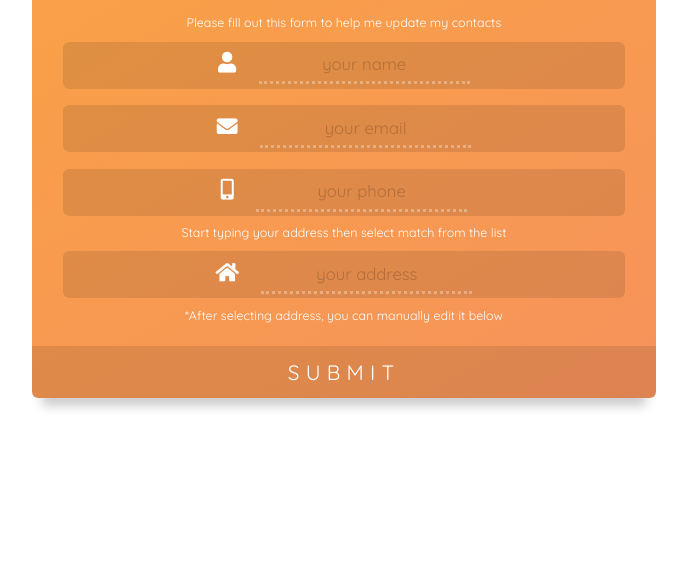
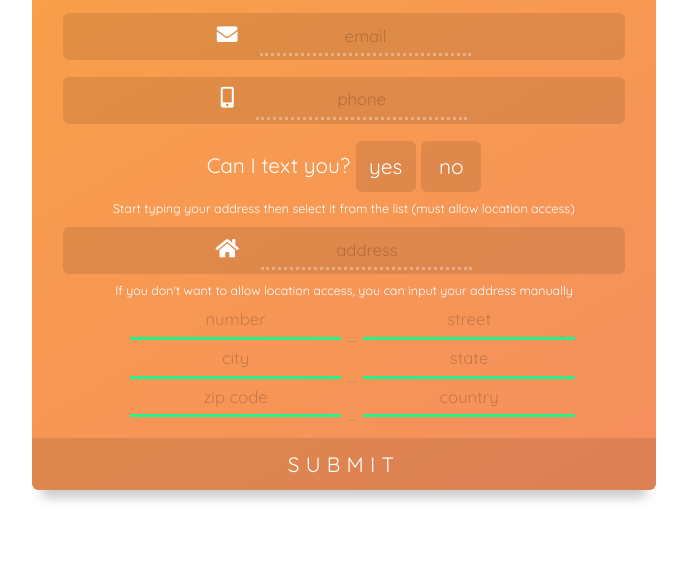
Before and after one commit to gofisk/cic, a plain HTML site: page index.html in a window 1280 px wide. Shown: the part 254-842 px from the top of the page, without its empty margins (296-983 px from the left). Drawn offline with nearby package versions, Linux system fonts and the light colour scheme; some packages are replaced by stand-ins of ours.

Commit message:
Fixes/Additions
Added yes/no sms - need to fix code to actually capture selection.

Show manual address fields

```diff
--- a/index.html
+++ b/index.html
@@ -14,7 +14,7 @@
    <body onload="initialize()">
       <div class="flex-wrap">
          <script type="text/javascript">var submitted=false;</script>
-         <iframe name="hidden_iframe" id="hidden_iframe" style="display:none;" onload="if(submitted) {window.location='https://gofisk.com';}"></iframe>
+         <iframe name="hidden_iframe" id="hidden_iframe" style="display:none;" onload="if(submitted) {window.location='https://gofisk.com/cic';}"></iframe>
          <form action="https://docs.google.com/forms/d/e/1FAIpQLSe3Mpqp1ldQkxVxXopph0yAfBMsf0wdNPnUh80UjiWeghrBqg/formResponse" method="POST" class="color-card" id="cic" target="hidden_iframe" onsubmit="submitted=true;">
             <div class="color-card__header">
                <h1>Contact Update</h1>
@@ -22,29 +22,39 @@
             <div class="color-card__body">
                <p>Please fill out this form to help me update my contacts</p>
                <label for="name"><i class="fas fa-user"></i>
-               <input type="text" name="entry.2005620554" placeholder="your name" required="required"/>
+               <input type="text" name="entry.2005620554" placeholder="name" required="required"/>
                </label>
                <label for="email"><i class="fas fa-envelope"></i>
-               <input type="email" name="entry.1045781291" placeholder="your email" required="required"/>
+               <input type="text" name="entry.1045781291" placeholder="email" required="required"/>
                </label>
                <label for="cell"><i class="fas fa-mobile-alt"></i>
-               <input type="cell" name="entry.1166974658" placeholder="your phone" required="required"/>
+               <input type="text" name="entry.1166974658" placeholder="phone" required="required"/>
                </label>
-               <p>Start typing your address then select match from the list</p>
+
+                <div class="boxed">
+                    Can I text you?
+                  <input type="radio" id="yes" name="entry.712975196" value="yes">
+                  <label for="yes">yes</label>
+
+                  <input type="radio" id="no" name="entry.712975196" value="no">
+                  <label for="no">no</label>
+                </div>
+
+               <p>Start typing your address then select it from the list (must allow location access)</p>
                <label for="address"><i class="fas fa-home"></i>
-               <input type="address" id="autocomplete" onFocus="geolocate()" placeholder="your address" required="required"/>
+               <input type="text" id="autocomplete" onFocus="geolocate()" placeholder="address" required="required"/>
                </label>
-               <p>*After selecting address, you can manually edit it below</p>
+               <p>If you don't want to allow location access, you can input your address manually</p>
                <!-- Street Address -->
-               <input disabled type="cic" name="entry.1065046570" id="street_number"/>
-               <input disabled type="cic" id="route"/>
+               <input name="entry.1065046570" placeholder="number" id="street_number"/>
+               <input placeholder="street" id="route"/>
                <!-- City -->
-               <input disabled type="cic" name="entry.2041818036" id="locality"/>
+               <input name="entry.2041818036" placeholder="city" id="locality"/>
                <!-- State & Zip -->
-               <input disabled type="cic" name="entry.339316495" id="administrative_area_level_1"/>
-               <input disabled type="cic" name="entry.1363198271" id="postal_code"/>
+               <input name="entry.339316495" placeholder="state" id="administrative_area_level_1"/>
+               <input name="entry.1363198271" placeholder="zip code" id="postal_code"/>
                <!-- Country -->
-               <input disabled type="cic" class="flex-item c-1column" id="country"/>
+               <input class="flex-item c-1column" placeholder="country" id="country"/>
             </div>
             <!-- SUBMIT BUTTON -->
             <a class="color-card__button" href="#0" onclick='document.getElementById("cic").submit()'>Submit</a>
--- a/style.css
+++ b/style.css
@@ -159,6 +159,24 @@ input[type="cic"]:disabled {
   color: rgba(0, 0, 0, 0.2);
 }
 
+/*RADIO BUTTONS*/
+.boxed label {
+  width: 40px;
+  height: 1.5em;
+  text-align: center;
+  padding: 10px;
+  transition: all 0.3s;
+}
+
+.boxed input[type="radio"] {
+  display: none;
+}
+
+.boxed input[type="radio"]:checked + label {
+    background-color: #25f18d;
+}
+
+
 @-webkit-keyframes bgGrad {
   0% {
     background-position: 10% 0%;
```
